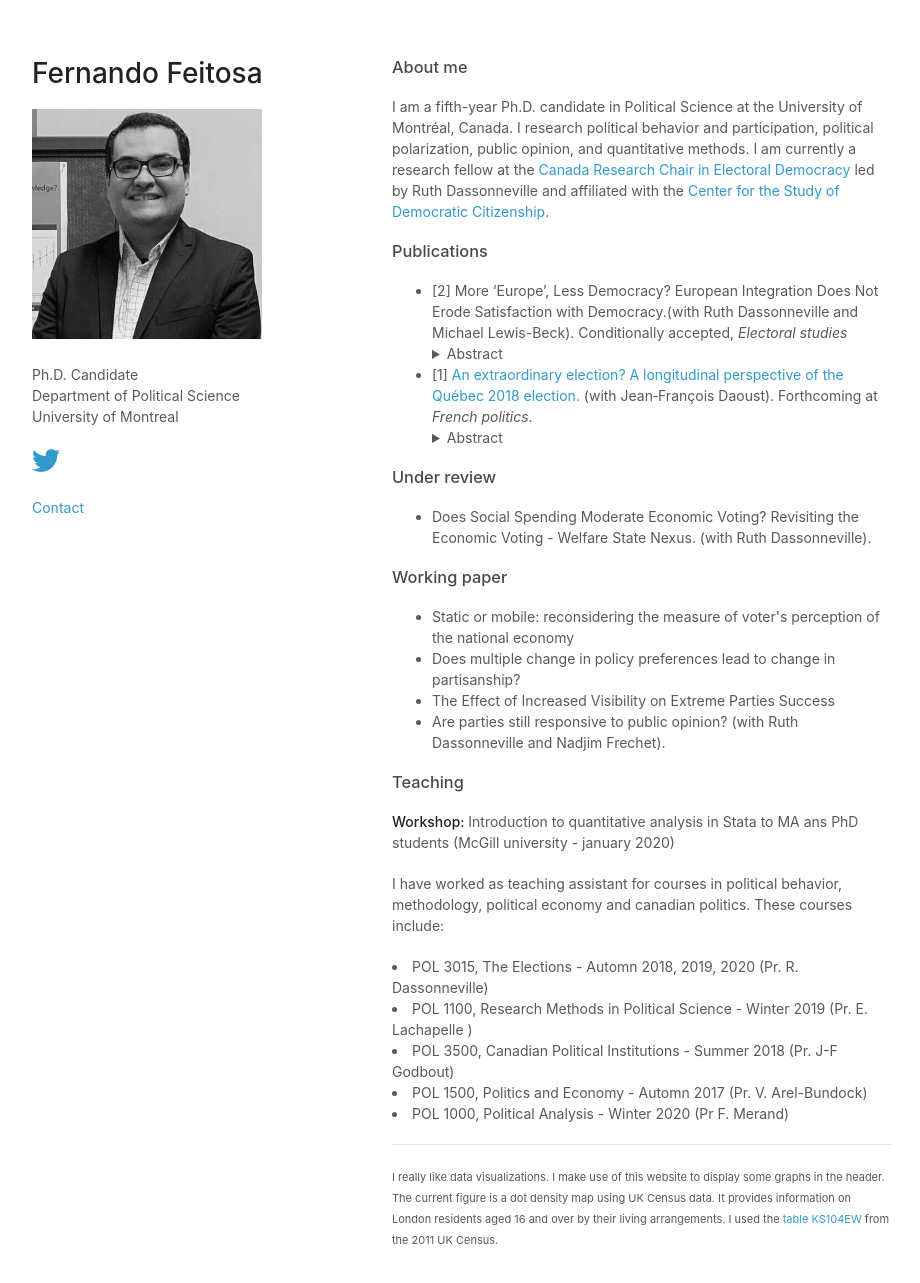
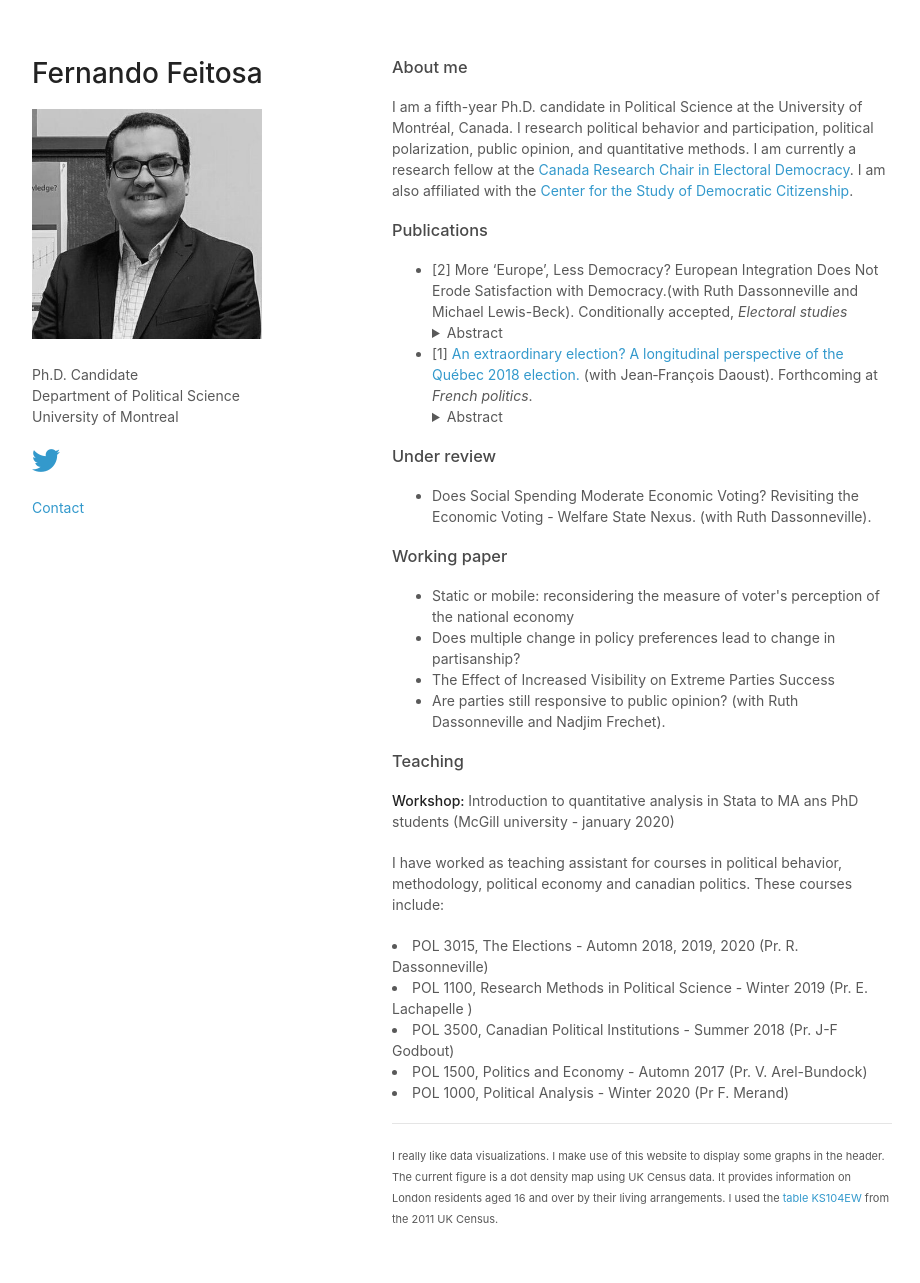
Before and after one commit to ferfeitosa/ferfeitosa.github.io, a Jekyll site: the page index.html, which Jekyll copies as it is, in a window 1280 px wide and 1319 px high. Shown: the top 1283 px of the window, without its empty margins (178-1098 px from the left). Built offline with Jekyll 4.4.1, drawn with Linux system fonts in a browser that asks for light colours; nearby versions of some CDN libraries; library files that are not in the unit come from our copies.

Commit message:
Update index.html

```diff
--- a/index.html
+++ b/index.html
@@ -54,7 +54,7 @@
           <h3>About me</h3>
         </div>
         <p>
-<p>I am a fifth-year Ph.D. candidate in Political Science at the University of Montréal, Canada. I research political behavior and participation, political polarization, public opinion, and quantitative methods. I am currently a research fellow at the <a href="https://www.chairedemocratie.com" rel="noopener noreferrer" target="_blank">Canada Research Chair in Electoral Democracy</a> led by Ruth Dassonneville and affiliated with the <a href="https://csdc-cecd.ca" rel="noopener noreferrer" target="_blank">Center for the Study of Democratic Citizenship</a>.</p>
+<p>I am a fifth-year Ph.D. candidate in Political Science at the University of Montréal, Canada. I research political behavior and participation, political polarization, public opinion, and quantitative methods. I am currently a research fellow at the <a href="https://www.chairedemocratie.com" rel="noopener noreferrer" target="_blank">Canada Research Chair in Electoral Democracy</a>. I am also affiliated with the <a href="https://csdc-cecd.ca" rel="noopener noreferrer" target="_blank">Center for the Study of Democratic Citizenship</a>.</p>
         </p>
 
 
```
